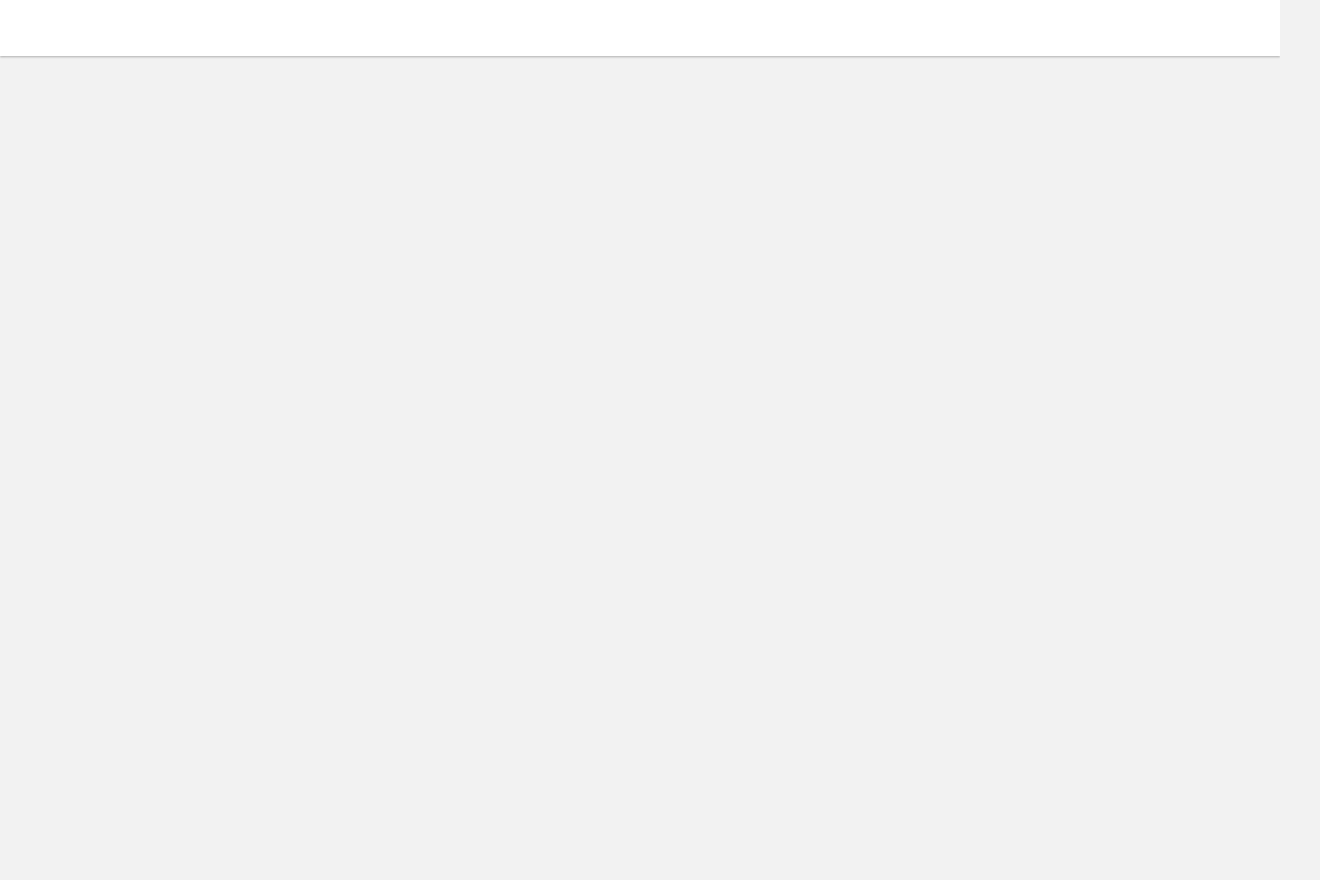
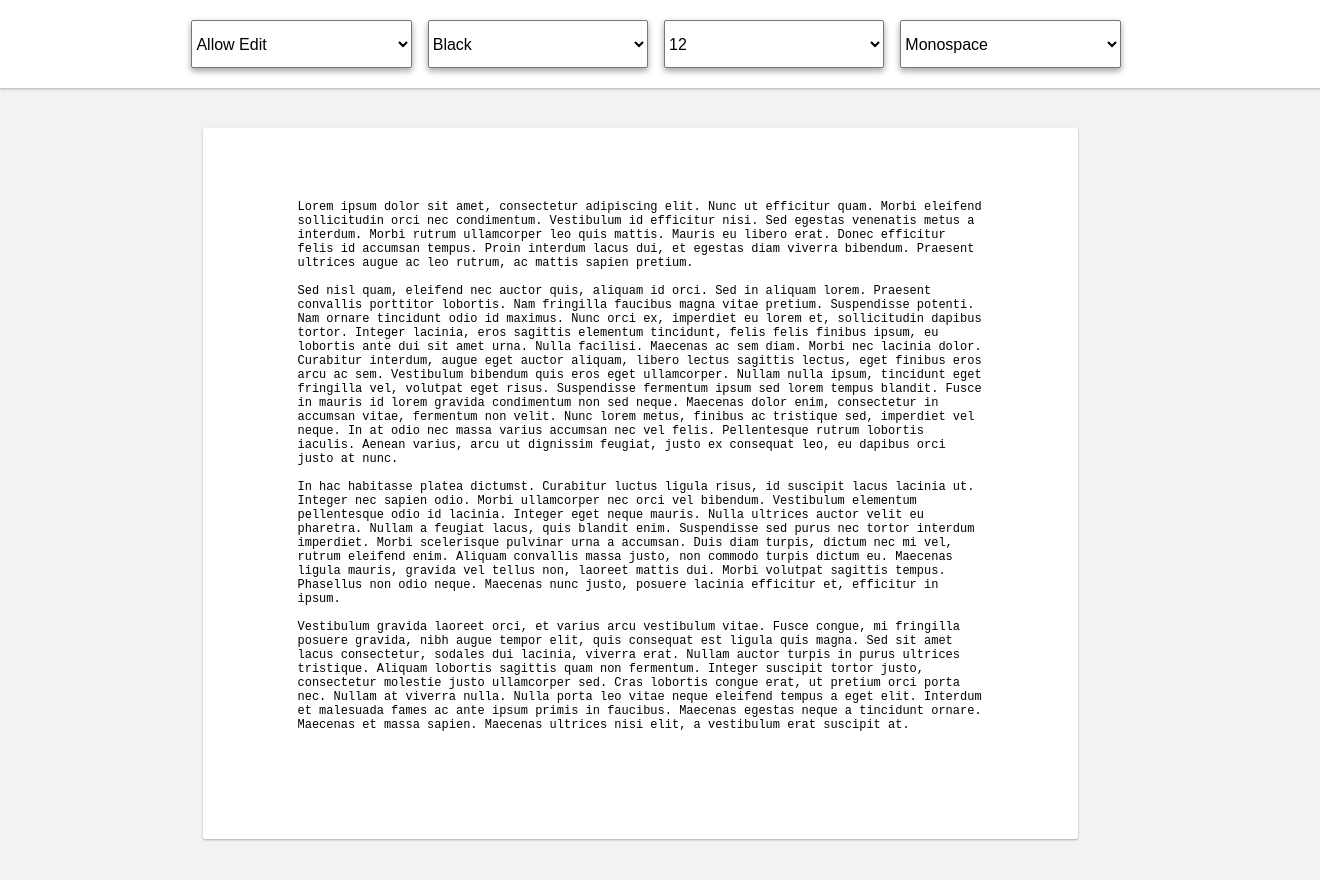
Before and after one commit to DevMountain/react-2-mini, a React (Create React App) app: page / in a window 1280 px wide. Shown: the top 880 px of the page, 1320 px wide, since content can reach past the window. Before the commit the page ends 800 px from the top, so only its background shows below. Built offline with nearby package versions, Linux system fonts and the light colour scheme.

Commit message:
Finished project

```diff
--- a/src/App.js
+++ b/src/App.js
@@ -8,27 +8,53 @@ import FamilyChanger from './components/FamilyChanger';
 import TextContainer from './components/TextContainer';
 
 class App extends Component {
-  // constructor
+  constructor() {
+    super();
 
-  // updateColor
+    this.state = {
+      fontColor: 'black',
+      fontSize: 12,
+      fontFamily: 'Monospace',
+      allowEdit: true
+    }
 
-  // updateSize
+    this.updateColor = this.updateColor.bind(this);
+    this.updateSize = this.updateSize.bind(this);
+    this.updateSize = this.updateSize.bind(this);
+    this.updateEditStatus = this.updateEditStatus.bind(this);
+  }
 
-  // updateFamily
+  updateColor(val) {
+    this.setState({fontColor: val})
+  }
 
-  // updateEditStatus
+  updateSize(val) {
+    this.setState({fontSize: val})
+  }
+
+  updateFamiy(val) {
+    this.setState({fontFamily: val})
+  }
+
+  updateEditStatus(val) {
+    this.setState({allowEdit: val})
+  }
 
   render() {
     return (
       <div>
         <div className="headerBar">
-          { /* Render EditToggle */ }
-          { /* Render ColorChanger */ }
-          { /* Render SizeChanger */ }
-          { /* Render FamilyChanger */ }
+          <EditToggle update={this.updateEditStatus} />
+          <ColorChanger update={this.updateColor} allowEdit={this.state.allowEdit} />
+          <SizeChanger update={this.updateSize} allowEdit={this.state.allowEdit} />
+          <FamilyChanger update={this.updateFamily} allowEdit={this.state.allowEdit} />
         </div>
         <div className="textArea">
-          { /* Render TextContainer */ }
+          <TextContainer
+            fontColor={this.state.fontColor}
+            fontSize={this.state.fontSize}
+            fontFamily={this.state.fontFamily}
+          />
         </div>
       </div>
     )
--- a/src/components/ColorChanger.js
+++ b/src/components/ColorChanger.js
@@ -8,11 +8,19 @@ export default class ColorChanger extends Component {
     };
   }
 
-  // componentWillReceiveProps
+  componentWillReceiveProps(props) {
+    this.setState({allowEdit: props.allowEdit})
+  }
 
   render() {
     return (
-      <select className="dropDownContainer">
+      <select
+        className="dropDownContainer"
+        onChange={(e) => {
+            var selectedOption = e.target.value
+            this.props.update(selectedOption)}}
+            disabled={this.state.allowEdit === "false"}
+      >
         <option value="black"> Black </option>
         <option value="blue"> Blue </option>
         <option value="green"> Green </option>
--- a/src/components/EditToggle.js
+++ b/src/components/EditToggle.js
@@ -3,7 +3,10 @@ import React, { Component } from 'react';
 export default class EditToggle extends Component {
   render() {
     return (
-      <select className="dropDownContainer ml0">
+      <select className="dropDownContainer ml0" onChange={(e) => {
+            var selectedOption = e.target.value
+            this.props.update(selectedOption)
+          }}>
         <option value="true"> Allow Edit </option>
         <option value="false"> Disable Edit </option>
       </select>
--- a/src/components/FamilyChanger.js
+++ b/src/components/FamilyChanger.js
@@ -8,11 +8,20 @@ export default class FamilyChanger extends Component {
     };
   }
 
-  // componentWillReceiveProps
+  componentWillReceiveProps(props) {
+    this.setState({allowEdit: props.allowEdit})
+  }
 
   render() {
     return (
-      <select className="dropDownContainer">
+      <select
+        className="dropDownContainer"
+        onChange={(e) => {
+            var selectedOption = e.target.value
+            this.props.update(selectedOption)
+          }}
+        disabled={this.state.allowEdit === "false"}
+      >
         <option value="monospace"> Monospace </option>
         <option value="arial"> Arial </option>
         <option value="courier"> Courier </option>
--- a/src/components/SizeChanger.js
+++ b/src/components/SizeChanger.js
@@ -8,11 +8,19 @@ export default class SizeChanger extends Component {
     };
   }
 
-  // componentWillReceiveProps
+  componentWillReceiveProps(props) {
+    this.setState({allowEdit: props.allowEdit})
+  }
 
   render() {
     return (
-      <select className="dropDownContainer">
+      <select
+        className="dropDownContainer"
+        onChange={(e) => {
+            var selectedOption = e.target.value
+            this.props.update(selectedOption)}}
+        disabled={this.state.allowEdit === "false"}
+      >
         <option value="12"> 12 </option>
         <option value="13"> 13 </option>
         <option value="14"> 14 </option>
--- a/src/index.css
+++ b/src/index.css
@@ -4,16 +4,17 @@ body {
   font-family: sans-serif;
   background-color: #f2f2f2;
   min-width: 985px;
+  box-sizing: border-box;
 }
 
 /*Containers*/
 .headerBar {
 	width: 100%;
-	height: 56px;
 	background-color: #ffffff;
 	box-shadow: 0 1px 3px 0 rgba(0, 0, 0, 0.1), 0 1px 2px 0 rgba(0, 0, 0, 0.2);
   display: flex;
   justify-content: center;
+  padding: 20px;
 }
 
 .ml0 {
@@ -38,12 +39,11 @@ body {
 }
 
 select {
+  margin: 0 8px;
 	width: 220.3px;
 	height: 48px;
 	border-radius: 2px;
 	background-color: #ffffff;
-  margin-top: 20px;
-  margin-left: 10px;
 	box-shadow: 0 3px 6px 0 rgba(0, 0, 0, 0.16), 0 3px 6px 0 rgba(0, 0, 0, 0.23);
   font-size: 16px;
 }
```
